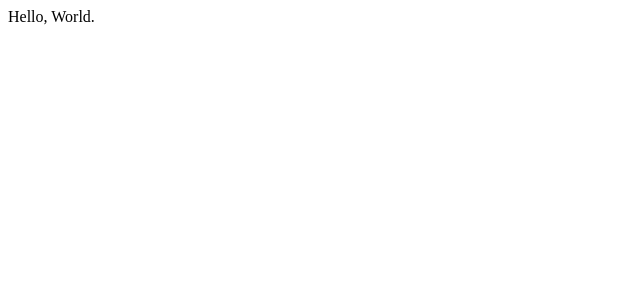
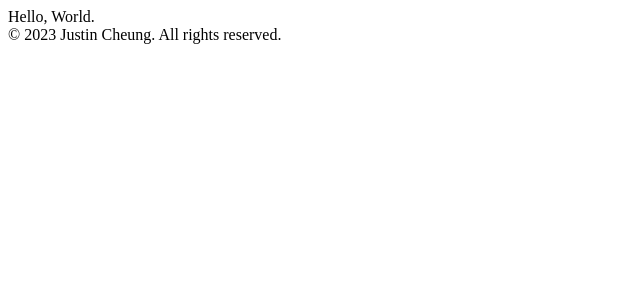
Before and after one commit to Jygsaw/comfortfood-next, a Next.js app: page / in a window 1280 px wide. Shown: the top 300 px of the page, without its empty margins (0-640 px from the left). Built offline with nearby package versions, Linux system fonts and the light colour scheme.

Commit message:
[NEW] Add Footer.tsx

```diff
--- /dev/null
+++ b/components/Footer.tsx
@@ -0,0 +1,5 @@
+import React from 'react';
+
+const Footer = () => <footer>&copy; 2023 Justin Cheung. All rights reserved.</footer>;
+
+export default Footer;
--- a/components/Layout.tsx
+++ b/components/Layout.tsx
@@ -1,5 +1,11 @@
 import React, { type PropsWithChildren, type ReactNode } from 'react';
+import Footer from 'components/Footer';
 
-const Layout = ({ children }: PropsWithChildren): ReactNode => <main>{children}</main>;
+const Layout = ({ children }: PropsWithChildren): ReactNode => (
+    <>
+        <main>{children}</main>
+        <Footer />
+    </>
+);
 
 export default Layout;
```
